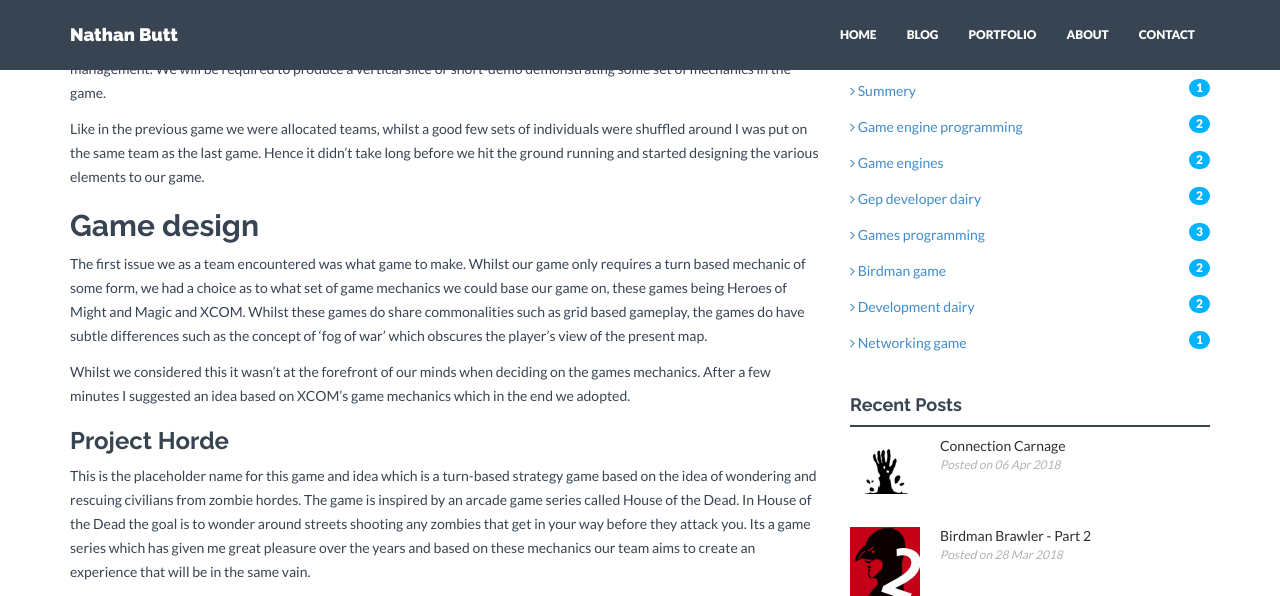
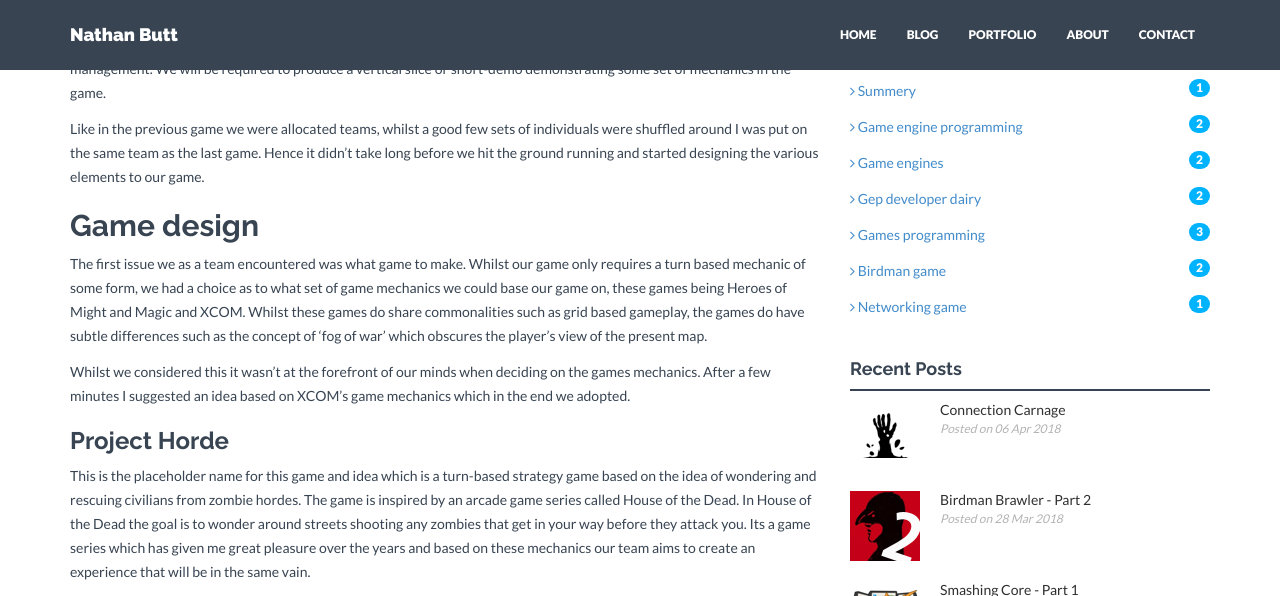
Before and after one commit to n86-64/n86-64.github.io, a Jekyll site: the page built from _posts/blog/2018-04-06-Networking-Game.markdown, in a window 1280 px wide and 1400 px high, scrolled down 795 px. Shown: the top 596 px of the window. Built offline with Jekyll 4.4.1, drawn with Linux system fonts in a browser that asks for light colours; nearby versions of some CDN libraries; some of the changed text lies outside the part shown; grey boxes are pictures that could not be loaded.

```diff
--- a/_posts/blog/2018-03-26-Brawler-part2.markdown
+++ b/_posts/blog/2018-03-26-Brawler-part2.markdown
@@ -7,7 +7,7 @@
 - Low Level Programming
 - Games Programming
 - C++
-- Development Dairy
+- Developer Dairy
 - Birdman Game
 img: birdman2.jpg
 thumb: birdman_tumb2.png
--- a/_posts/blog/2018-04-06-Networking-Game.markdown
+++ b/_posts/blog/2018-04-06-Networking-Game.markdown
@@ -7,7 +7,7 @@
 - Low Level Programming
 - Games Programming
 - C++
-- Development Dairy
+- Developer Dairy
 - Networking Game
 img: network-thumb.jpg
 thumb: network.png
```
